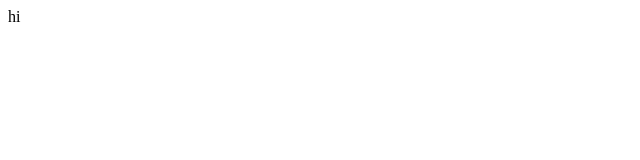
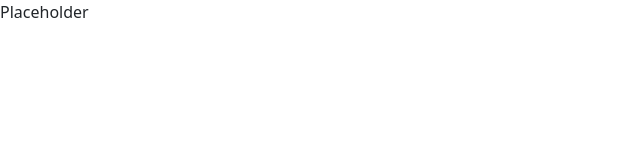
Before and after one commit to FriedAxons/browser-extension-manager-ui, a React (Vite) app: page / in a window 1280 px wide. Shown: the top 160 px of the page, without its empty margins (0-640 px from the left). Built offline with nearby package versions, Linux system fonts and the light colour scheme.

Commit message:
Create component and global styles files

```diff
--- a/src/App.tsx
+++ b/src/App.tsx
@@ -1,5 +1,8 @@
+import "bootstrap/dist/css/bootstrap.min.css";
+import "./global.css";
+
 function App() {
-  return <>hi</>;
+  return <>Placeholder</>;
 }
 
 export default App;
```
Also changed, not shown: src/components/FilterBar.tsx (added), src/components/GridCard.tsx (added), src/components/GridContainer.tsx (added), src/components/Header.tsx (added), src/global.css (added).
